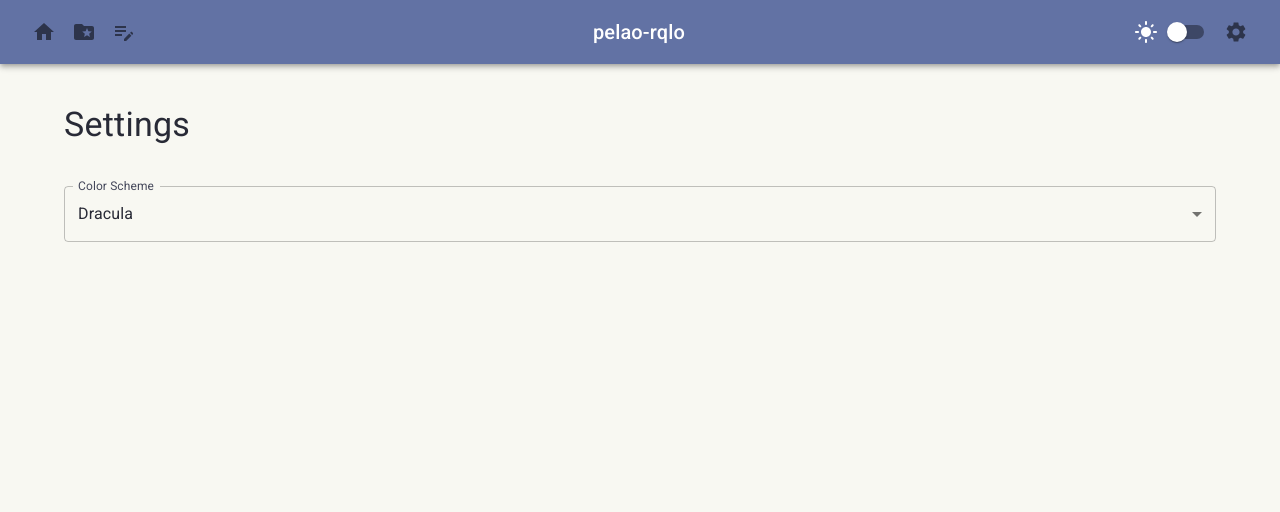
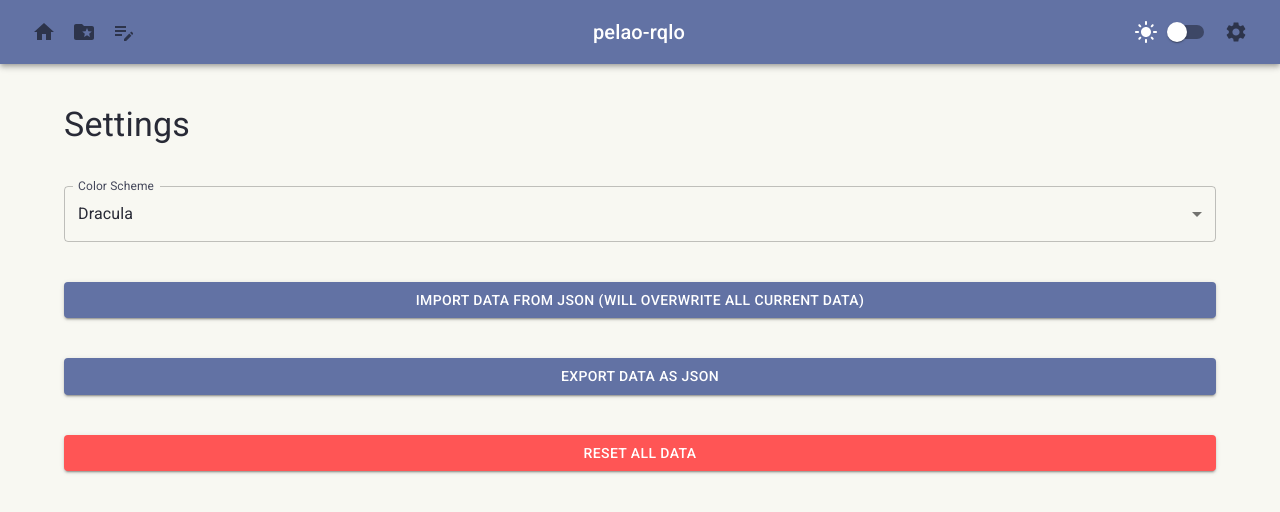
Before and after one commit to v4rgas/HairlessLifting, a React (Vite) app: page /settings in a window 1280 px wide. Shown: the top 512 px of the page. Built offline with nearby package versions, Linux system fonts and the light colour scheme.

Commit message:
refactor: Update DeleteButton component to use DeletionDialog for confirmation

```diff
--- a/src/DeleteButton.jsx
+++ b/src/DeleteButton.jsx
@@ -1,6 +1,7 @@
 import { Button, Dialog, DialogActions, DialogContent, DialogTitle } from '@mui/material';
 
 import DeleteIcon from '@mui/icons-material/Delete';
+import DeletionDialog from './DeletionDialog';
 import { IconButton } from '@mui/material';
 import { useState } from 'react';
 
@@ -17,18 +18,7 @@ export default function DeleteButton({ onClick = () => { }, sx = {} }) {
             <IconButton onClick={() => setOpen(true)} sx={sx}>
                 <DeleteIcon />
             </IconButton>
-            <Dialog open={open} onClose={() => setOpen(false)}>
-                <DialogTitle>Confirm Deletion</DialogTitle>
-                <DialogContent>
-                    Are you sure you want to delete this item?
-                </DialogContent>
-                <DialogActions>
-                    <Button onClick={() => setOpen(false)}>Cancel</Button>
-                    <Button onClick={handleDelete} autoFocus>
-                        Delete
-                    </Button>
-                </DialogActions>
-            </Dialog>
+            <DeletionDialog open={open} onClose={() => setOpen(false)} onConfirm={handleDelete} content={"Are you sure you want to delete this item?"} />
         </>
     );
 }
--- /dev/null
+++ b/src/DeletionDialog.jsx
@@ -0,0 +1,16 @@
+import { Button, Dialog, DialogActions, DialogContent, DialogTitle } from "@mui/material"
+
+export default function DeletionDialog({ open, onClose, onConfirm, content }) {
+    return <Dialog open={open} onClose={onClose}>
+        <DialogTitle>Confirm Deletion</DialogTitle>
+        <DialogContent>
+            {content}
+        </DialogContent>
+        <DialogActions>
+            <Button onClick={onClose}>Cancel</Button>
+            <Button onClick={onConfirm} autoFocus>
+                Delete
+            </Button>
+        </DialogActions>
+    </Dialog>
+}
--- a/src/Settings/Settings.jsx
+++ b/src/Settings/Settings.jsx
@@ -1,19 +1,30 @@
-import { Container, FormControl, InputLabel, MenuItem, Select, Stack, Typography } from "@mui/material";
+import { Button, Container, Dialog, DialogActions, DialogTitle, FormControl, InputLabel, MenuItem, Select, Stack, Typography } from "@mui/material";
+import { colorSchemeAtom, splitsAtom, workoutSessionsAtom } from "../utils/atoms";
+import { useAtom, useAtomValue } from "jotai";
+import { useEffect, useState } from "react";
 
-import { colorSchemeAtom } from "../utils/atoms";
+import DeletionDialog from "../DeletionDialog";
 import colorSchemes from '../utils/colorSchemes'
-import { useAtom } from "jotai";
-import { useEffect } from "react";
 
 export default function Settings() {
     const [colorScheme, setColorScheme] = useAtom(colorSchemeAtom)
-
+    const splits = useAtomValue(splitsAtom)
+    const workoutSessions = useAtomValue(workoutSessionsAtom)
+    const [open, setOpen] = useState(false)
     useEffect(() => {
         setColorScheme(colorSchemes.find(cs => cs.name === colorScheme.name) || colorSchemes[0])
     }, [colorScheme])
 
     return (
         <Container>
+            <DeletionDialog open={open} onClose={() => { setOpen(false) }} onConfirm={() => {
+                localStorage.clear()
+                setOpen(false)
+            }}
+                content={"Are you sure you want to reset all data?"}
+
+            />
+
             <Stack spacing={5}>
                 <Typography variant='h4'>Settings</Typography>
                 <FormControl fullWidth>
@@ -33,7 +44,54 @@ export default function Settings() {
                     </Select>
 
                 </FormControl >
+
+                <Button
+                    variant="contained"
+                    color="primary"
+                    onClick={() => {
+                        const input = document.createElement('input');
+                        input.type = 'file';
+                        input.accept = '.json';
+                        input.onchange = (e) => {
+                            const file = e.target.files[0];
+                            const reader = new FileReader();
+                            reader.onload = (e) => {
+                                const data = JSON.parse(e.target.result);
+                                localStorage.setItem('splits', JSON.stringify(data.splits))
+                                localStorage.setItem('workoutSessions', JSON.stringify(data.workoutSessions))
+                                window.location.reload()
+                            }
+                            reader.readAsText(file);
+                        }
+                        input.click();
+                    }}
+
+                >
+                    Import Data from JSON (will overwrite all current data)
+                </Button>
+
+                <Button onClick={() => {
+                    const data = {
+                        splits: splits,
+                        workoutSessions: workoutSessions
+                    }
+                    const blob = new Blob([JSON.stringify(data)], { type: 'application/json' });
+                    const url = URL.createObjectURL(blob);
+                    const a = document.createElement('a');
+                    a.href = url;
+                    a.download = 'split-tracker-data.json';
+                    a.click();
+                    URL.revokeObjectURL(url);
+                }} variant="contained" color="primary">
+                    Export Data as JSON
+                </Button>
+                <Button onClick={() => {
+                    setOpen(true)
+                }} variant="contained" color="error">
+                    Reset All Data
+                </Button>
+
             </Stack>
-        </Container>
+        </Container >
     )
 }
```
